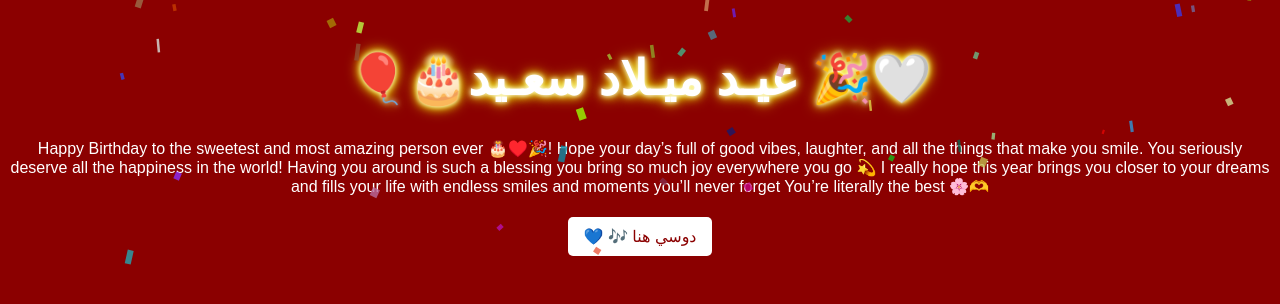
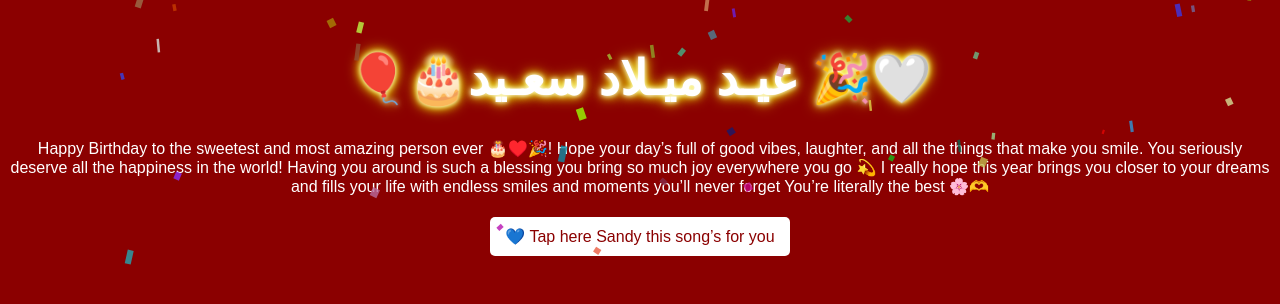
Before and after one commit to eng-sajad9/happy.20, a plain HTML site: page index.html in a window 1280 px wide. Both pictures are taken after a click on the element 640 px from the left and 187 px from the top of the page. Drawn offline with Linux system fonts and the light colour scheme; no server answers.

Commit message:
Update index.html

```diff
--- a/index.html
+++ b/index.html
@@ -152,7 +152,7 @@ Happy Birthday to the sweetest and most amazing person ever 🎂♥️🎉! Hope
 
 </p>
   <!-- زر تشغيل الأغنية مخفي حتى يظهر بعد النقر على الغلاف -->
-  <button id="playButton" onclick="playSong()">💙 🎶 دوسي هنا</button>
+  <button id="playButton" onclick="playSong()">💙 Tap here Sandy this song’s for you</button>
   <audio id="song" src="song.mp3" ontimeupdate="updateProgress()"></audio>
   <!-- صندوق التحكم مخفي حتى يتم تفعيله -->
   <div class="player-controls" id="controls">
```
